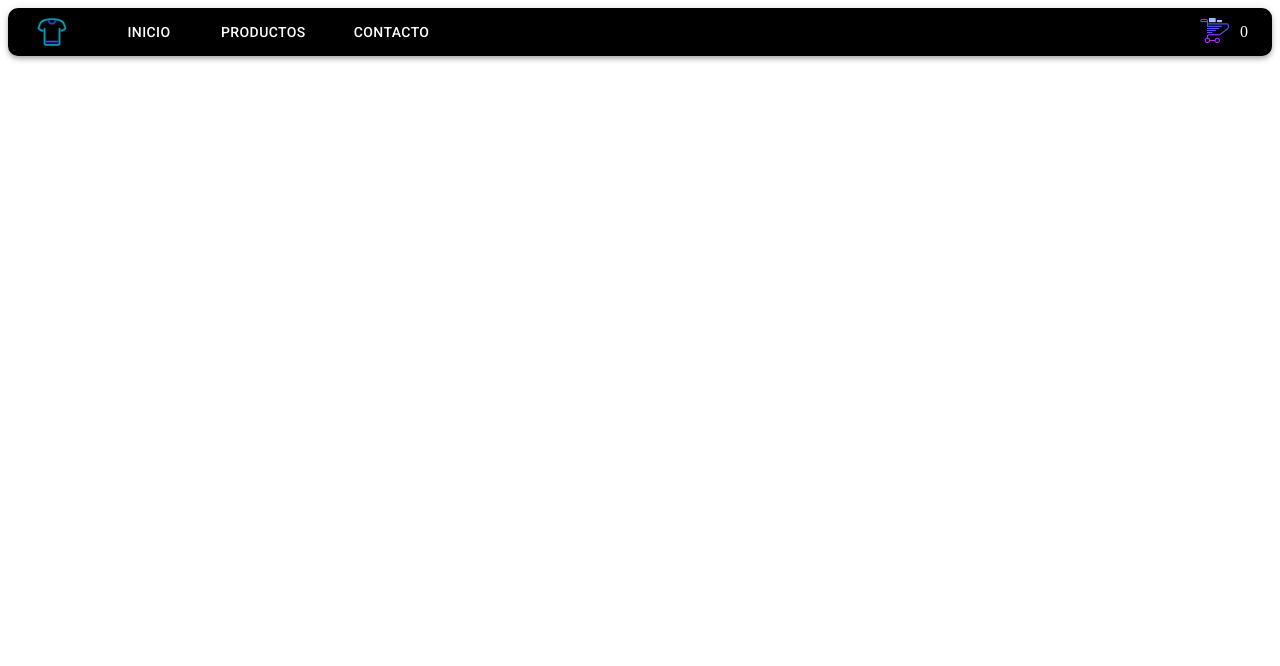
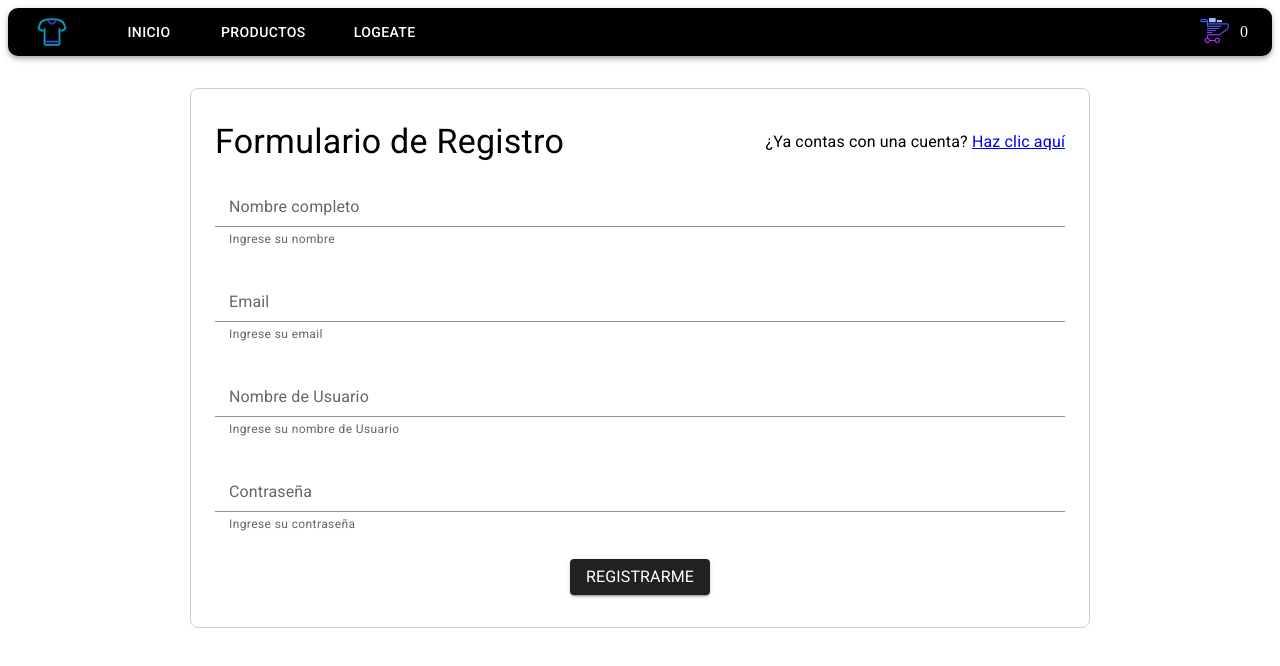
Before and after one commit to AquilesPopovich/EcommersFinalReact, a React (Create React App) app: page /registro in a window 1280 px wide. Shown: the top 666 px of the page. Built offline with nearby package versions, Linux system fonts and the light colour scheme.

Commit message:
problemas

```diff
--- a/package.json
+++ b/package.json
@@ -11,8 +11,10 @@
     "@testing-library/jest-dom": "^5.16.5",
     "@testing-library/react": "^13.4.0",
     "@testing-library/user-event": "^13.5.0",
+    "firebase": "^10.1.0",
     "react": "^18.2.0",
     "react-dom": "^18.2.0",
+    "react-hook-form": "^7.45.2",
     "react-router-dom": "^6.14.1",
     "react-scripts": "5.0.1",
     "web-vitals": "^2.1.4"
--- a/src/App.js
+++ b/src/App.js
@@ -3,7 +3,8 @@ import { BrowserRouter, Routes, Route } from "react-router-dom";
 import NavBar from './componentes/NavBar';
 import { ItemListContainer } from "./componentes/ItemListContainer";
 import {ItemDetailContainer} from './componentes/ItemDetailContainer'
-import {Contacto} from './componentes/Contacto'
+import {Registro} from './componentes/Registro'
+import {Login} from './componentes/Login'
 import {Home} from './componentes/Home'
 import CartProvider from './context/CartContext'
 import Carrito from './componentes/Carrito.jsx'
@@ -16,7 +17,8 @@ function App() {
         <NavBar />
         <Routes>
           <Route path='/home' element={<Home/>}/>
-          <Route path='/contacto' element={<Contacto/>}/>
+          <Route path='/registro' element={<Registro/>}/>
+          <Route path='/login' element={<Login/>}/>
           <Route path='/carrito' element={<Carrito/>}/>
           <Route path="/" element={<ItemListContainer greetings="Productos" />} />
           <Route path="/category/:id" element={<ItemListContainer greetings="Productos" />} />
--- a/src/componentes/ItemDetailContainer.jsx
+++ b/src/componentes/ItemDetailContainer.jsx
@@ -1,9 +1,11 @@
 import { useState, useEffect } from "react"
-import { pedirDatos } from '../helpers/pedirDatos';
+
 import { useParams } from "react-router-dom";
 import {ItemDetail} from './ItemDetail';
 import NavCategory from './NavCategory'
 import { CircularProgress, Container, Box } from '@mui/material';
+import {doc,getDoc} from 'firebase/firestore'
+import { db } from "../firebase/config";
 
 export const ItemDetailContainer = props => {
     const [productos, setProductos] = useState([]);
@@ -13,12 +15,15 @@ export const ItemDetailContainer = props => {
     const {id} = useParams()
 
     useEffect(() => {
-        setLoading(true);
-      pedirDatos()
-        .then((resultado) =>{
-            const productEncontrado = resultado.find((product) => product.id == id);
-            setProductos(productEncontrado || {});
-        }).finally(() => {
+
+      const docRef = doc(db, "productos", id);
+      getDoc(docRef)
+        .then((resp) => {
+          setProductos(
+            {...resp.data(), id: resp.id}
+          )
+        })
+        .finally(() => {
             setLoading(false);
           });
     }, [id])
--- a/src/componentes/ItemListContainer.jsx
+++ b/src/componentes/ItemListContainer.jsx
@@ -1,9 +1,10 @@
 import React, { useState, useEffect } from 'react';
-import { pedirDatos } from '../helpers/pedirDatos';
+import { collection, getDocs, query, where } from 'firebase/firestore';
 import { useParams } from 'react-router-dom';
 import { ItemList } from './ItemList';
 import { CircularProgress, Container, Box } from '@mui/material';
 import NavCategory from './NavCategory';
+import {db} from '../firebase/config'
 
 export const ItemListContainer = (props) => {
   const [productos, setProductos] = useState([]);
@@ -11,20 +12,29 @@ export const ItemListContainer = (props) => {
 
   const { id } = useParams();
 
+
   useEffect(() => {
     setLoading(true);
 
-    pedirDatos()
-      .then((resultado) => {
-        if (id) {
-          setProductos(resultado.filter((producto) => producto.category === id));
-        } else {
-          setProductos(resultado);
-        }
+    const productosRef = collection(db, "productos")
+
+    const q = query(productosRef, where('category', '==', id));
+
+
+    getDocs(q)
+      .then((resp) =>{
+        setProductos(
+          resp.docs.map((doc) =>{
+            return {...doc.data(), id: doc.id}
+          })
+        )
       })
       .finally(() => {
         setLoading(false);
       });
+
+
+
   }, [id]);
 
   return (
--- /dev/null
+++ b/src/componentes/Login.jsx
@@ -0,0 +1,67 @@
+
+import {Link} from 'react-router-dom'
+import { Button, Container, Typography, Box, FormControl, InputLabel, Input, FormHelperText } from '@mui/material';
+import {useState} from 'react'
+
+export const Login = ({ userData, handleLogin }) => {
+    const [usuario, setUsuario] = useState({
+        nombreUsuario: '',
+        password: ''
+    });
+
+    const handleSubmit = (e) => {
+        e.preventDefault();
+        if(userData && userData.nombreUsuario === usuario.nombreUsuario && userData.password === usuario.password){
+            handleLogin(true);
+        }else{
+            alert('error')
+        }
+    }
+
+    const handleUsuario = (e) => {
+        setUsuario({
+          ...usuario,
+          [e.target.id]: e.target.value,
+        });
+      };
+
+      return (
+        <Container maxWidth='md' sx={{ border: '1px solid #ccc', borderRadius: '8px', p: 4, mt: 6 }}>
+          <Box sx={{ display: 'flex', justifyContent: 'space-between', alignItems: 'center', mb: 2 }}>
+            <Typography variant='h4'>Iniciar Sesión</Typography>
+            <Typography variant='body1'>
+          ¿No tenes una cuenta? <Link to='/registro'>Registrate aquí</Link>
+        </Typography>
+          </Box>
+          <form onSubmit={handleSubmit}>
+            <FormControl fullWidth sx={{ mb: 3 }}>
+              <InputLabel htmlFor='nombreUsuario'>Nombre usuario</InputLabel>
+              <Input
+                onChange={handleUsuario}
+                value={usuario.nombreUsuario}
+                id='nombreUsuario'
+                type='text'
+                aria-describedby='-helper'
+              />
+              <FormHelperText id='nombreUsuario-helper'>Ingrese su email</FormHelperText>
+            </FormControl>
+            <FormControl fullWidth sx={{ mb: 3 }}>
+              <InputLabel htmlFor='password'>Contraseña</InputLabel>
+              <Input
+                onChange={handleUsuario}
+                value={usuario.password}
+                id='password'
+                type='password'
+                aria-describedby='password-helper'
+              />
+              <FormHelperText id='password-helper'>Ingrese su contraseña</FormHelperText>
+            </FormControl>
+            <Box sx={{ display: 'flex', justifyContent: 'center' }}>
+              <Button type='submit' variant='contained' sx={{ backgroundColor: '#212121', color: '#ffffff' }}>
+                Iniciar Sesión
+              </Button>
+            </Box>
+          </form>
+        </Container>
+      );
+    };
--- a/src/componentes/NavBar.jsx
+++ b/src/componentes/NavBar.jsx
@@ -52,11 +52,11 @@ function NavBar() {
             </Button>
             <Button
               component={Link}
-              to="/Contacto"
+              to="/Login"
               sx={{textDecoration: 'none',margin: ' 0 1rem',color: 'inherit','&:hover': { color: 'blue'}
               }}
             >
-              Contacto
+              Logeate
             </Button>
           </ul>
         </Box>
--- a/src/componentes/NavCategory.jsx
+++ b/src/componentes/NavCategory.jsx
@@ -8,6 +8,10 @@ import data from '../data/data.json';
 
 const categorias = data.map((producto) => producto.category);
 const unique = new Set(categorias);
+
+
+
+
 
 function NavCategory() {
   const location = useLocation();
--- /dev/null
+++ b/src/componentes/Registro.jsx
@@ -0,0 +1,74 @@
+import React from 'react';
+import {Link} from 'react-router-dom'
+import { Button, Container, Typography, Box, FormControl, InputLabel, Input, FormHelperText } from '@mui/material';
+import { useForm } from 'react-hook-form';
+
+export const Registro = () => {
+  const { register, handleSubmit } = useForm();
+
+  const enviar = (data) => {
+    console.log(data);
+
+  };
+
+
+  return (
+    <Container maxWidth='md' sx={{ border: '1px solid #ccc', borderRadius: '8px', p: 4, mt: 4 }}>
+       <Box sx={{ display: 'flex', justifyContent: 'space-between', alignItems: 'center', mb: 2 }}>
+        <Typography variant='h4'>Formulario de Registro</Typography>
+        <Typography variant='body1'>
+          ¿Ya contas con una cuenta? <Link to='/login'>Haz clic aquí</Link>
+        </Typography>
+      </Box>
+      <form onSubmit={handleSubmit(enviar)}>
+        <FormControl fullWidth sx={{ mb: 3 }}>
+          <InputLabel htmlFor='nombres'>Nombre completo</InputLabel>
+          <Input
+            {...register('nombre')}
+            id='nombres'
+            type='text'
+            aria-describedby='nombres-helper'
+          />
+          <FormHelperText id='nombres-helper'>Ingrese su nombre</FormHelperText>
+        </FormControl>
+        <FormControl fullWidth sx={{ mb: 3 }}>
+          <InputLabel htmlFor='email'>Email</InputLabel>
+          <Input
+            {...register('email')}
+            id='email'
+            type='email'
+            aria-describedby='email-helper'
+          />
+          <FormHelperText id='email-helper'>Ingrese su email</FormHelperText>
+        </FormControl>
+        <FormControl fullWidth sx={{ mb: 3 }}>
+          <InputLabel htmlFor='nombreUsuario'>Nombre de Usuario</InputLabel>
+          <Input
+            {...register('nombreUsuario')}
+            id='nombreUsuario'
+            type='text'
+            aria-describedby='nombreUsuario-helper'
+          />
+          <FormHelperText id='nombreUsuario-helper'>Ingrese su nombre de Usuario</FormHelperText>
+        </FormControl>
+        <FormControl fullWidth sx={{ mb: 3 }}>
+          <InputLabel htmlFor='password'>Contraseña</InputLabel>
+          <Input
+            {...register('password')}
+            id='password'
+            type='password'
+            aria-describedby='password-helper'
+          />
+          <FormHelperText id='password-helper'>Ingrese su contraseña</FormHelperText>
+        </FormControl>
+        <Box sx={{ display: 'flex', justifyContent: 'center' }}>
+      <Button type='submit' variant='contained' sx={{ backgroundColor: '#212121' }}>
+        <Link to="/login" style={{ color: 'white', textDecoration: 'none' }}>
+          <Typography variant="body1">Registrarme</Typography>
+        </Link>
+      </Button>
+    </Box>
+      </form>
+    </Container>
+  );
+};
--- /dev/null
+++ b/src/firebase/config.js
@@ -0,0 +1,19 @@
+// Import the functions you need from the SDKs you need
+import { initializeApp } from "firebase/app";
+import {getFirestore} from 'firebase/firestore'
+// TODO: Add SDKs for Firebase products that you want to use
+// https://firebase.google.com/docs/web/setup#available-libraries
+
+// Your web app's Firebase configuration
+const firebaseConfig = {
+  apiKey: "AIzaSyCLs1O83kmJ-xqvgab_CkR5HKAjQGddZX0",
+  authDomain: "my-ecommers-1a347.firebaseapp.com",
+  projectId: "my-ecommers-1a347",
+  storageBucket: "my-ecommers-1a347.appspot.com",
+  messagingSenderId: "903933214151",
+  appId: "1:903933214151:web:301738e0c751feaea4ade2"
+};
+
+// Initialize Firebase
+const app = initializeApp(firebaseConfig);
+export const db = getFirestore(app);
```
Also changed, not shown: src/componentes/Contacto.jsx (deleted, +0 -69 lines), src/data/data.json (+12 -1 lines), 1 other file (tests, documents, lock files or other folders).
